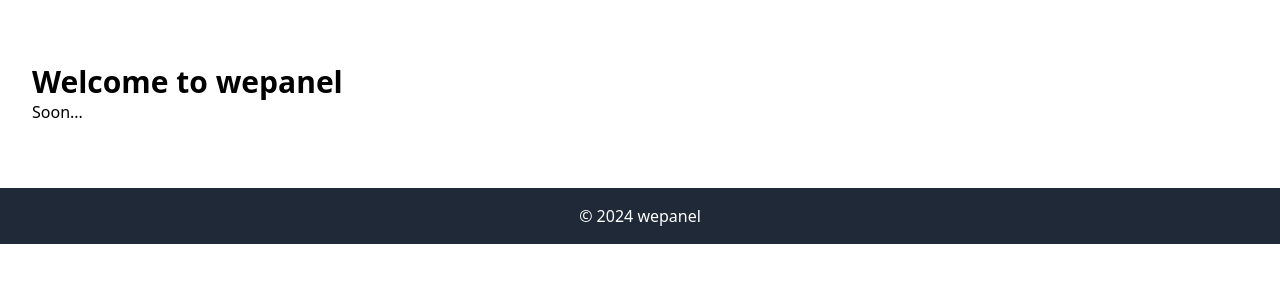
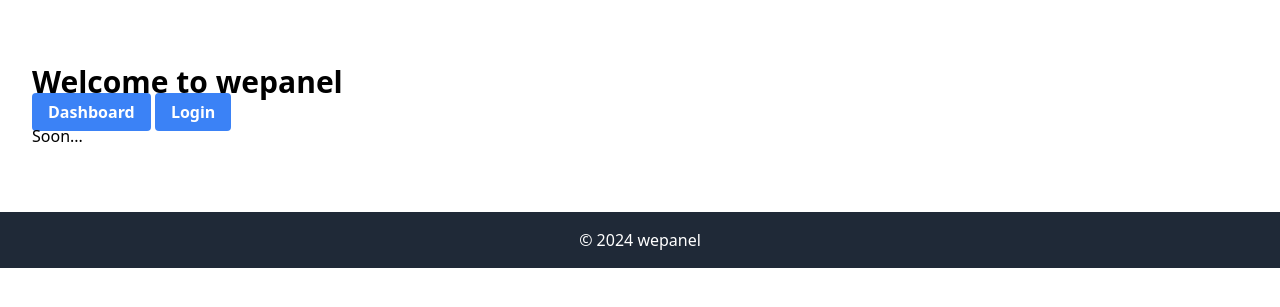
Before and after one commit to wesamdev/wepanel, a Flask app: page / in a window 1280 px wide. Shown: the part 56-363 px from the top of the page. Run offline with Flask 3, Linux system fonts and the light colour scheme; parts of the project's set-up code (start-up, migrations or seed data) failed here and were passed over; some libraries are stand-ins or nearby versions.

Commit message:
:construction:

```diff
--- a/templates/index.html
+++ b/templates/index.html
@@ -5,6 +5,8 @@
 {% block content %}
 <div class="bg-white p-8">
     <h1 class="text-3xl font-bold">Welcome to wepanel</h1>
+    <a href="{{ url_for('dashboard') }}" class="bg-blue-500 hover:bg-blue-700 text-white font-bold py-2 px-4 rounded">Dashboard</a>
+    <a href="{{ url_for('login')}}" class="bg-blue-500 hover:bg-blue-700 text-white font-bold py-2 px-4 rounded">Login</a>
     <p>Soon...</p>
 </div>
 {% endblock %}
```
